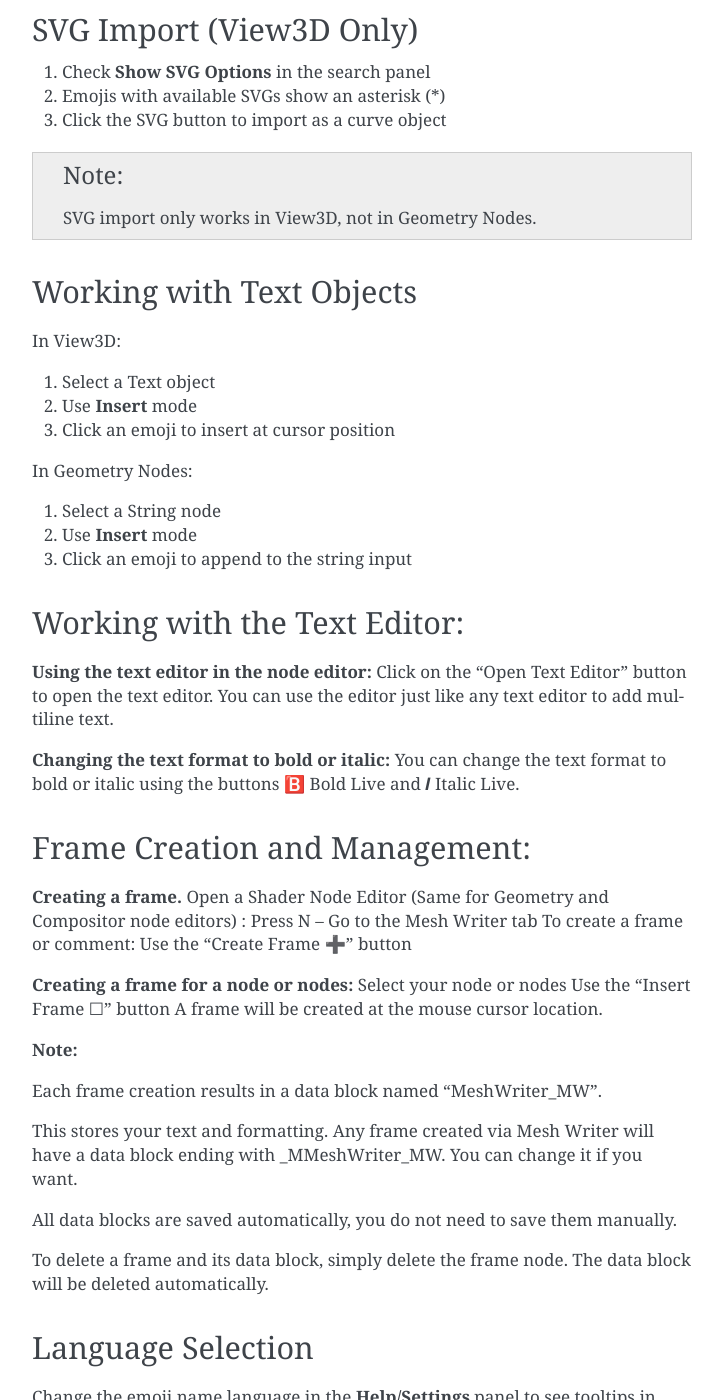
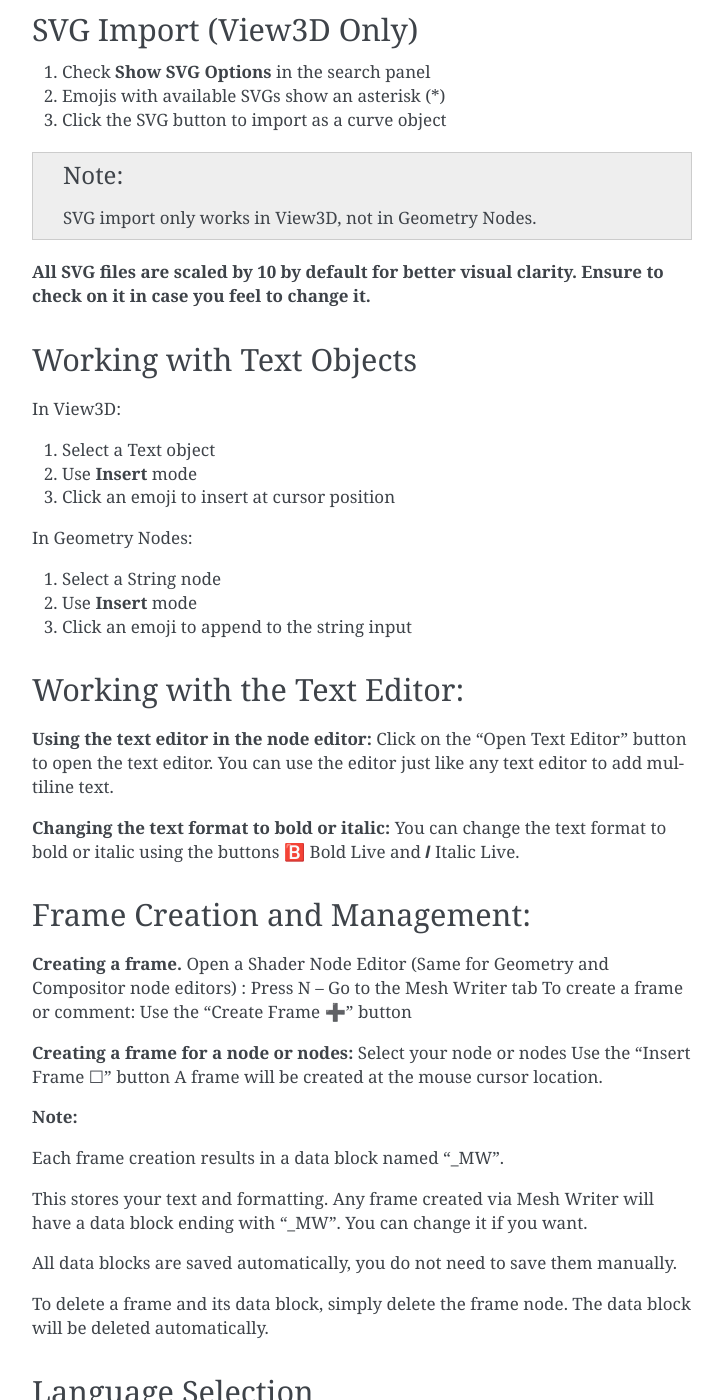
Before and after one commit to Mytner/Mesh-Writer-Support, a Sphinx documentation site: the page built from docs/usage.rst, in a window 1280 px wide and 1400 px high, scrolled down 506 px. Shown: the whole window, without its empty margins (388-1111 px from the left). Built offline with Sphinx 7.4.7, drawn with Linux system fonts in a browser that asks for light colours.

Commit message:
Updated the usage and installation files.

```diff
--- a/docs/installation.rst
+++ b/docs/installation.rst
@@ -9,9 +9,9 @@ Requirements
 Installing the Addon
 --------------------
 
-1. Download the addon as a ZIP file (DO NOT unzip it)
+1. Download the addon as a ZIP file (**DO NOT unzip it**)
 2. In Blender, go to **Edit > Preferences > Add-ons**
-3. Click **Install...** and select the ZIP file
+3. Click **Install from Disk.. ** and select the ZIP file
 4. Enable the addon by checking the checkbox next to "Mesh Writer"
 
 The addon panels will appear in:
--- a/docs/usage.rst
+++ b/docs/usage.rst
@@ -29,6 +29,9 @@ SVG Import (View3D Only)
 
 .. note::
    SVG import only works in View3D, not in Geometry Nodes.
+
+**All SVG files are scaled by 10 by default for better visual clarity.
+Ensure to check on it in case you feel to change it.**
 
 Working with Text Objects
 -------------------------
@@ -72,9 +75,9 @@ A frame will be created at the mouse cursor location.
 
 **Note:**
 
-Each frame creation results in a data block named "MeshWriter_MW".
+Each frame creation results in a data block named "_MW".
 
-This stores your text and formatting. Any frame created via Mesh Writer will have a data block ending with _MMeshWriter_MW. You can change it if you want.
+This stores your text and formatting. Any frame created via Mesh Writer will have a data block ending with "_MW". You can change it if you want.
 
 All data blocks are saved automatically, you do not need to save them manually.
 
```
